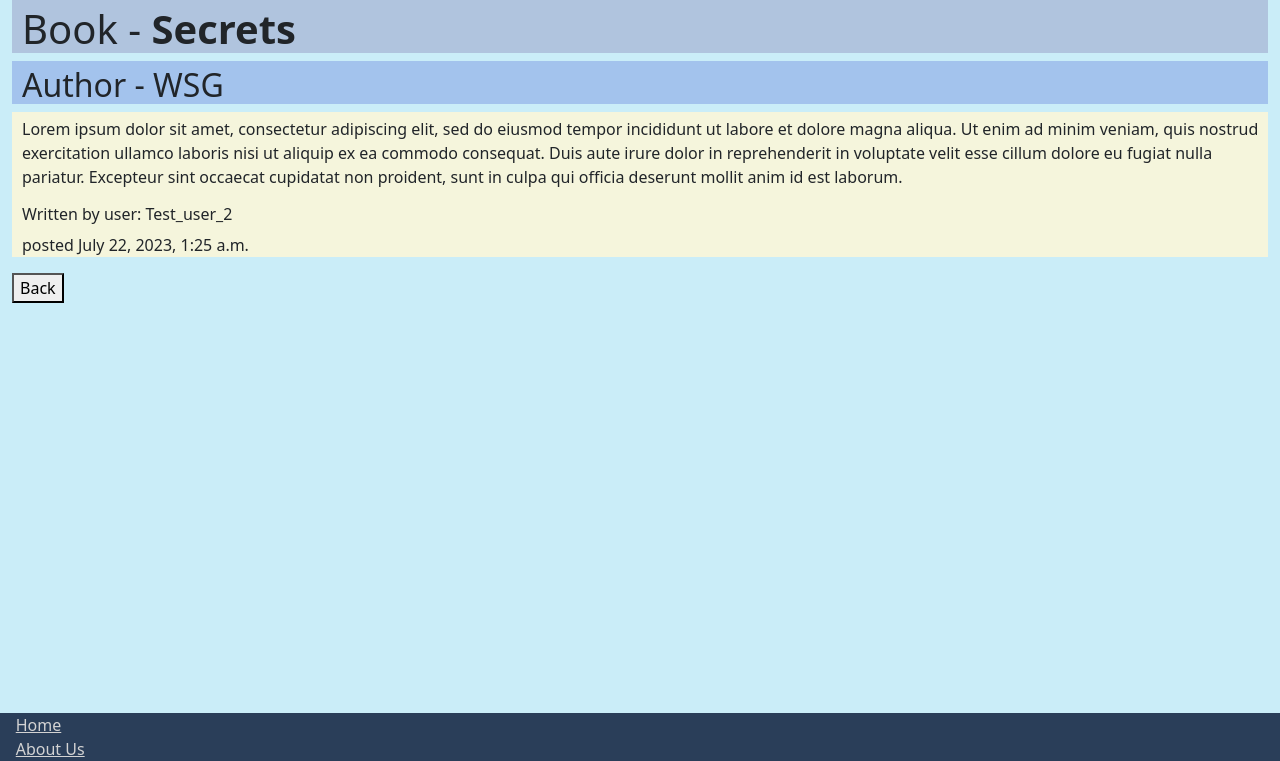
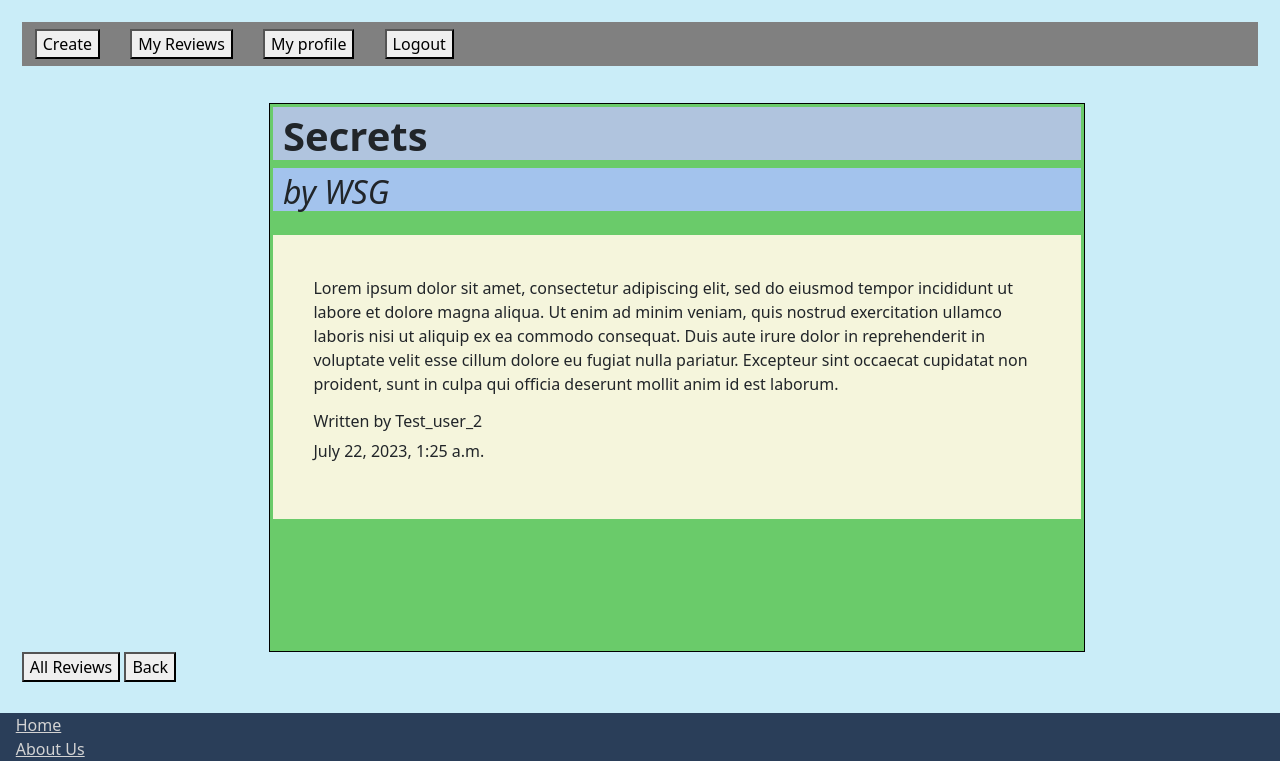
Before and after one commit to TheJessDev/book_blog, a Django app: page /posts/3/details in a window 1280 px wide. Shown: the part 40-801 px from the top of the page. Run offline with Django 4.2, Linux system fonts and the light colour scheme; a user stored in the database is signed in; data comes from the database, SQL or seed files in the repository; both versions use the stored data as it was after the commit.

Commit message:
details css btns

```diff
--- a/config/settings.py
+++ b/config/settings.py
@@ -40,7 +40,12 @@ INSTALLED_APPS = [
     'pages',
     'posts',
     'accounts',
+    'crispy_forms',
+    'crispy_bootstrap5',
 ]
+
+CRISPY_ALLOWED_TEMPLATE_PACKS = "bootstrap5"
+CRISPY_TEMPLATE_PACK = "bootstrap5"
 
 MIDDLEWARE = [
     'django.middleware.security.SecurityMiddleware',
--- a/static/css/base.css
+++ b/static/css/base.css
@@ -19,7 +19,9 @@ nav {
 
 /* Body Content container --------------------------*/
 .container {
+    padding: 1.7%;
     background-color: rgb(202, 237, 248);
+    height: calc(100vh - 87px);
     min-height: calc(100vh - 87px);
     margin-right: 0 !important;
     margin-left: 0 !important;
@@ -34,12 +36,15 @@ nav {
 }
 
 
-/* (home)lists.html ------------------------------- */
+/* (home)lists.html & my-list.html------------------------------- */
 .navbar .base{
     background-color: #2A3E59;
 }
 a {
     color: rgb(99, 203, 238) !important;
+}
+.h1_btnTrio {
+    background-color: lightgreen;
 }
 button.btn{
     color: rgb(99, 203, 238);
@@ -48,10 +53,28 @@ button.btn{
 .button_trio {
     background-color: grey;
 }
+.row {
+    background-color: rgb(209, 157, 209);
+
+}
+.card.mb-5 {
+    background-color: rgb(250, 250, 113)!important;
+}
+
+
 
 /* details.html ------------------------------------*/
 .details_postNum {
     display: none;
+}
+.details_layout {
+    background-color: rgb(106, 203, 106);
+    border: 1.5px solid black !important;
+    max-width: 66%;
+    padding: 3px;
+    margin-left: 20%;
+    margin-top: 3%;
+    height: 82% !important;
 }
 .details_h2 {
     background-color: #a3c3ed;
@@ -60,17 +83,43 @@ button.btn{
 }
 .details_body {
     background-color: beige;
-    padding-left: 10px;
-    padding-top: 5px;
+    padding: 5%;
+    margin-top: 3dvb;
 }
 
+
 /* user_profile.html ------------------------------*/
+.d-flex justify-content-center img{
+   /* *** profile Image *** */
+}
 .userProfile {
     background-color: lightgrey;
+}
+.profile_text {
+    background-color: rgb(255, 255, 182);
 }
 .updatePanel {
     background-color: lightgrey;
 }
+.updatePanel_h5 {
+    background-color: rgb(243, 243, 174);
+}
+
+
+/* profile Update--------------------------------- */
+.container form {
+    max-width: 50%;
+    background-color: yellow;
+    margin-left: 25%;
+}
+.profileUpdate_Form {
+    background-color: rgb(205, 109, 109);
+}
+.updateChange_Btn {
+    background-color: rgb(35, 223, 35);
+    color:blue !important;
+}
+
 
 /* Footer -----------------------------------------*/
 .foot {
--- a/templates/posts/details.html
+++ b/templates/posts/details.html
@@ -8,19 +8,38 @@
 <div class="details_postNum">
     <h3>Review #{{ post.id }}</h3>
 </div>
-<div class="page_h1">
-    <h1>Book - <strong>{{ post.book_title }}</strong></h1>
+<div class="button_trio">
+    {% if user.is_authenticated %}
+    <a href="{% url 'new' %}" class="btn"><button>Create</button></a>
+        <a href="{% url 'my_list' %}" class="btn"><button>My Reviews</button></a>
+        <a href="{% url 'profile_update' %}" class="btn"><button>My profile</button></a>
+        <a href="{% url 'logout' %}" class="btn"><button>Logout</button></a>
+    {% endif %}
+</div>
+<div class="details_layout">
+    <div class="page_h1">
+        <h1><strong>{{ post.book_title }}</strong></h1>
+    </div>
+
+    <h2 class="details_h2"><em>by {{ post.book_author }}</em></h2>
+
+    <div class="details_body">
+        <p>{{ post.body }}</p>
+        <h6>Written by {{ post.post_author }}</h6>
+        <p>{{ post.created_on }}</p>
+    </div>
 </div>
 
-<h2 class="details_h2">Author - <stong>{{ post.book_author }}</stong></h2>
+{% if user.is_authenticated %}
+<a href="{% url 'list'%}"><button>All Reviews</button></a>
+<a href="{% url 'my_list'%}"><button>Back</button></a>
 
-<div class="details_body">
-    <p>{{ post.body }}</p>
-    <h6>Written by user: {{ post.post_author }}</h6>
-    <p>posted {{ post.created_on }}</p>
-</div>
+{% else %}
+<a href="{% url 'list'%}"><button>Back</button></a>
+{% endif %}
 
-<a href="{% url 'list'%}"><button>Back</button></a>
+
+
 
 {% endblock content %}
 
--- a/templates/posts/lists.html
+++ b/templates/posts/lists.html
@@ -7,6 +7,7 @@
 
 
 {% block content %}
+<div class="h1_btnTrio">
     <div class="page_h1">
         <h1>Check out these reviews!</h1>
     </div>
@@ -17,6 +18,7 @@
             <a href="{% url 'profile_update' %}" class="btn"><button>My profile</button></a>
             <a href="{% url 'logout' %}" class="btn"><button>Logout</button></a>
         {% endif %}
+    </div>
 </div>
 
 <div class="row">
--- a/templates/posts/my_lists.html
+++ b/templates/posts/my_lists.html
@@ -7,6 +7,7 @@
 
 
 {% block content %}
+<div class="h1_btnTrio">
     <div class="page_h1">
         <h1>My Reviews</h1>
     </div>
@@ -16,6 +17,7 @@
         <a href="{% url 'profile_update' %}" class="btn"><button>My profile</button></a>
         <a href="{% url 'logout' %}" class="btn"><button>Logout</button></a>
         {% endif %}
+    </div>
 </div>
 
 
```
Also changed, not shown: templates/registration/profile_update.html (+11 -8 lines), templates/registration/user_profile.html (+9 -1 lines), db.sqlite3. Lines whose indentation alone changed are shown as unchanged.
